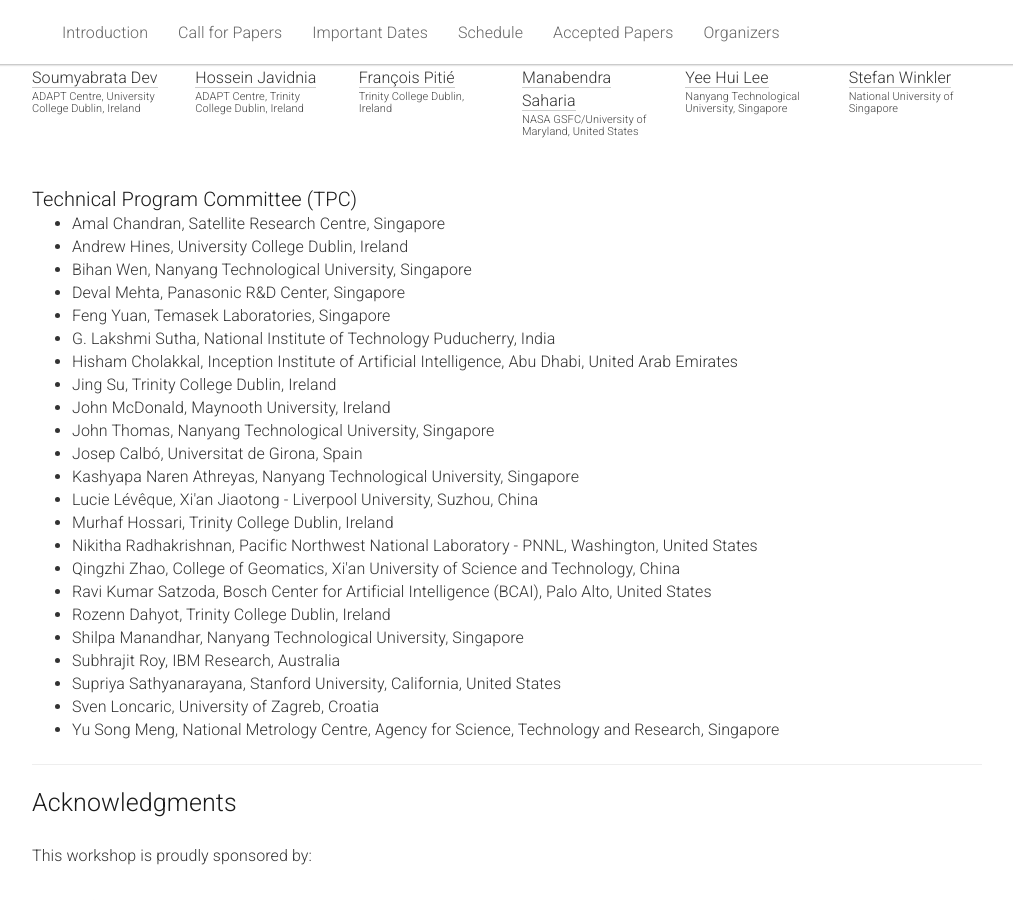
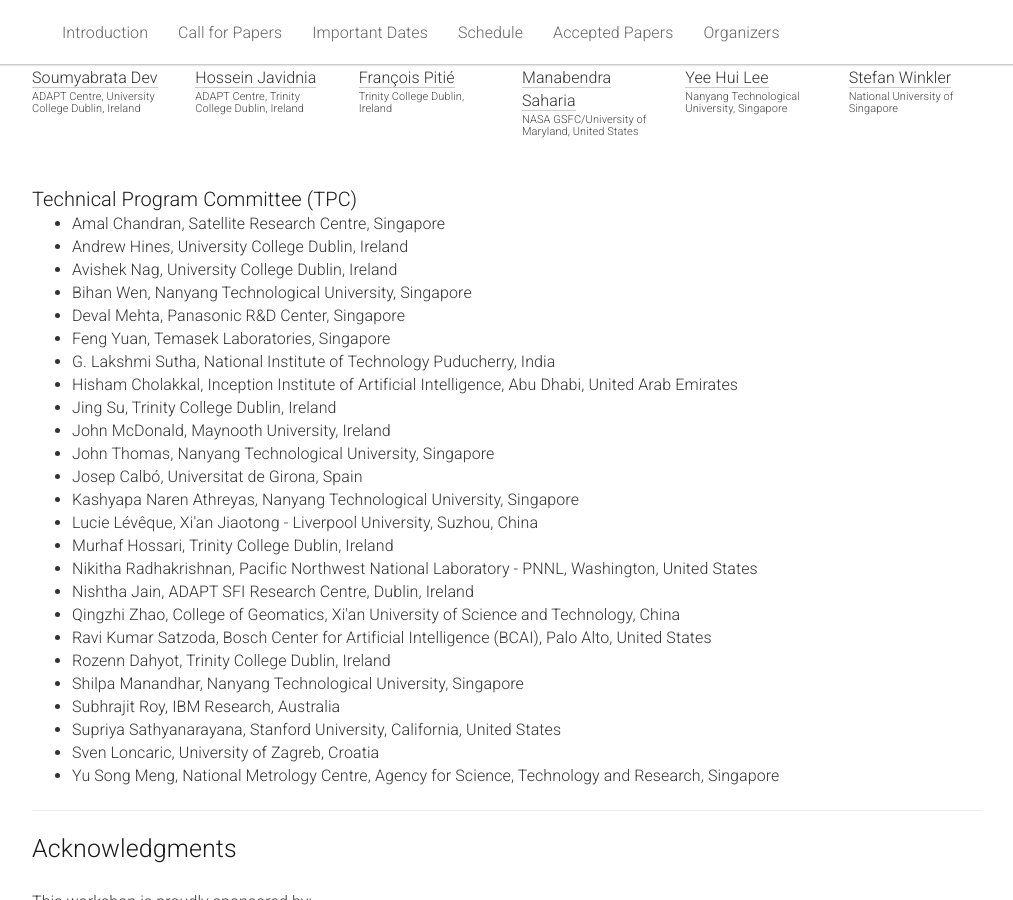
Before and after one commit to biddu/biddu.github.io, a Jekyll site: the page built from _pages/home.md, in a window 1280 px wide and 900 px high, scrolled down 2181 px. Shown: the whole window, without its empty margins (133-1146 px from the left). Built offline with Jekyll 4.4.1, drawn with Linux system fonts in a browser that asks for light colours.

Commit message:
NJ and AN added

```diff
--- a/_pages/home.md
+++ b/_pages/home.md
@@ -305,6 +305,7 @@ acknowledgements: ""
 <ul>
 <li>Amal Chandran, Satellite Research Centre, Singapore</li>
 <li>Andrew Hines, University College Dublin, Ireland</li>
+<li>Avishek Nag, University College Dublin, Ireland</li>
 <li>Bihan Wen, Nanyang Technological University, Singapore</li>
 <li>Deval Mehta, Panasonic R&D Center, Singapore</li>
 <li>Feng Yuan, Temasek Laboratories, Singapore</li>
@@ -318,6 +319,7 @@ acknowledgements: ""
 <li>Lucie Lévêque, Xi'an Jiaotong - Liverpool University, Suzhou, China</li>
 <li>Murhaf Hossari, Trinity College Dublin, Ireland</li>
 <li>Nikitha Radhakrishnan, Pacific Northwest National Laboratory - PNNL, Washington, United States</li>
+<li>Nishtha Jain, ADAPT SFI Research Centre, Dublin, Ireland</li>
 <li>Qingzhi Zhao, College of Geomatics, Xi'an University of Science and Technology, China</li>
 <li>Ravi Kumar Satzoda, Bosch Center for Artificial Intelligence (BCAI), Palo Alto, United States</li>
 <li>Rozenn Dahyot, Trinity College Dublin, Ireland</li>
```
